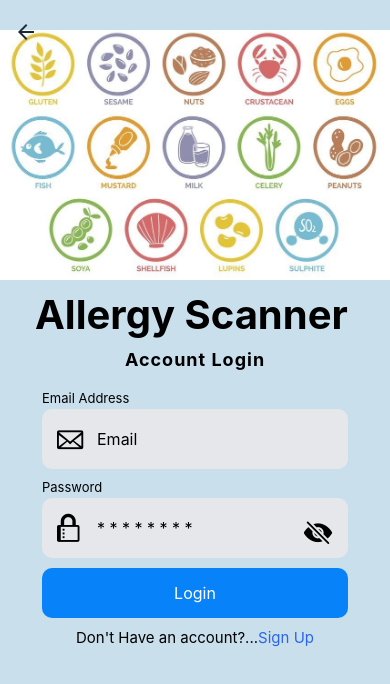
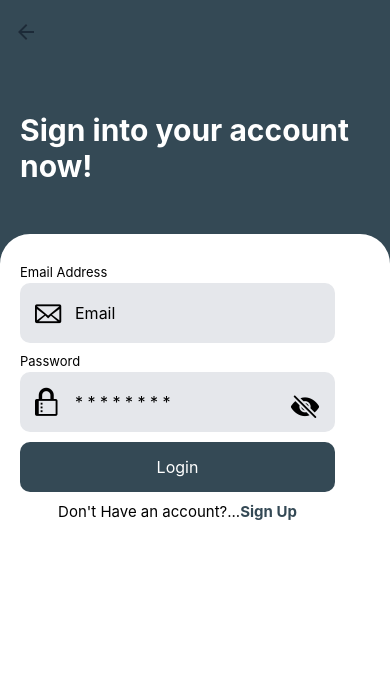
Before and after one commit to ETS-ReactNative4/Applied-Project, a React Native app in the folder AllergyScanner/: screen /Login in a window 390 px wide. Shown: the top 684 px of the page. Built offline with nearby package versions, Linux system fonts and the light colour scheme.

Commit message:
Restructured login page

```diff
--- a/AllergyScanner/frontend/components/Styles.js
+++ b/AllergyScanner/frontend/components/Styles.js
@@ -125,7 +125,7 @@ export const RightIcon = styled.TouchableOpacity`
 `;
 
 export const StyledButton = styled.TouchableOpacity`
-backgroundColor: #0782F9;
+backgroundColor: #344955;
 width: 100%;
 padding: 15px;
 borderRadius: 10px;
@@ -170,7 +170,8 @@ align-items: center;
 
 export const TextLinkContent = styled.Text`
 font-size: 15px;
-color: #2B65EC;
+color: #344955;
+font-weight: bold;
 `
 
 
--- a/AllergyScanner/frontend/screens/Login.js
+++ b/AllergyScanner/frontend/screens/Login.js
@@ -4,10 +4,8 @@ import {
     StyledTextInput, StyledInputLabel, StyledButton, ButtonText, MessageBox,
     ExtraText, ExtraView, TextLinkContent, TextLink, PageLogo2,LeftIcon, RightIcon
 } from '../components/Styles';
-import { StatusBar } from 'expo-status-bar';
 import { Formik } from 'formik'
-import { View, ActivityIndicator } from 'react-native'
-import KeyboardWrapper from '../components/KeyboardWrapper';
+import { View, ActivityIndicator,StyleSheet,Text } from 'react-native'
 import axios from "axios";
 import {Octicons, Ionicons} from '@expo/vector-icons'
 // async-storage
@@ -66,14 +64,18 @@ const Login = ({navigation}) => {
     }
     return (
 
-        <KeyboardWrapper>
-        <StyledContainer>
-            <StatusBar style="dark" />
-            <InnerContainer>
-                <PageLogo resizeMode="cover" source={require('../../assets/allergens.jpg')} />
-                <PageTitle>Allergy Scanner </PageTitle>
+        <View style={styles.container}>
 
-                <SubTitle>Account Login</SubTitle>
+                <View style={styles.header}>
+                    <Text style={styles.text_header}>Sign into your account now!</Text>
+               </View>
+               <View
+            style={[styles.footer, {
+
+            }]}
+
+        >
+
                 <Formik
                     // Provide email and password values
                     initialValues={{ email: '', password: '' }}
@@ -133,9 +135,8 @@ const Login = ({navigation}) => {
                         </ExtraView>
                     </StyledFormArea>)}
                 </Formik>
-            </InnerContainer>
-        </StyledContainer>
-        </KeyboardWrapper>
+                </View>
+        </View>
 
     );
 }
@@ -163,3 +164,34 @@ const MyTextInput = ({ label, icon, isPassword, hidePassword, setHidePassword,..
 
 
 export default Login;
+
+const styles = StyleSheet.create({
+    container: {
+      flex: 1,
+      backgroundColor: '#344955'
+    },
+    header: {
+        flex: 1,
+        justifyContent: 'flex-end',
+        paddingHorizontal: 20,
+        paddingBottom: 50
+    },
+    footer: {
+        flex: 3,
+        backgroundColor: '#fff',
+        borderTopLeftRadius: 30,
+        borderTopRightRadius: 30,
+        paddingHorizontal: 20,
+        paddingVertical: 30
+    },
+    text_header: {
+        color: '#fff',
+        fontWeight: 'bold',
+        fontSize: 30
+    },
+    text_footer: {
+        color: '#05375a',
+        fontSize: 18
+    },
+
+  });
```
